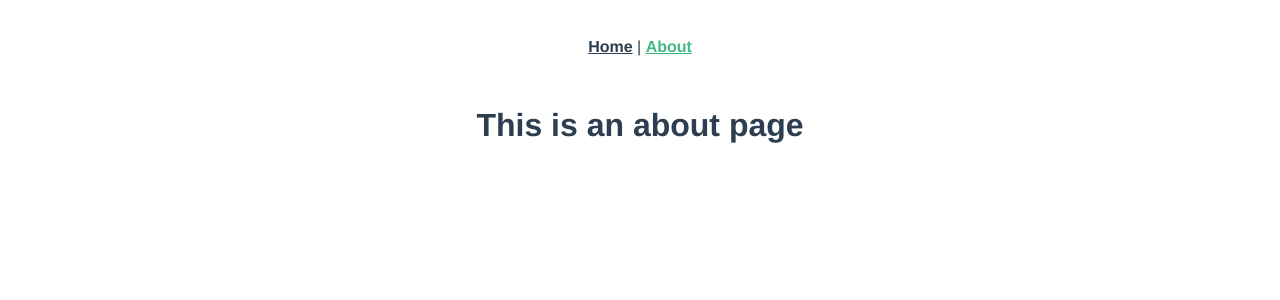
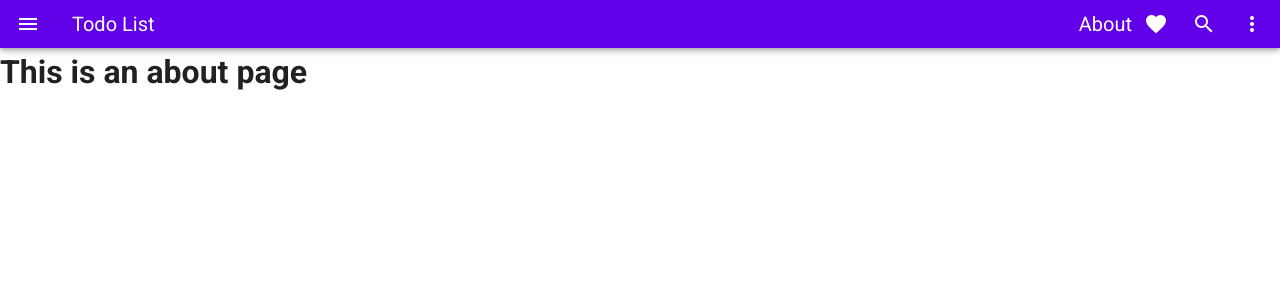
Before and after one commit to JuanDuran85/vueVuetifyVuexRouter, a Vue app: page /about in a window 1280 px wide. Shown: the top 300 px of the page. Built offline with nearby package versions, Linux system fonts and the light colour scheme.

Commit message:
agregando proyecto con vuetify y firebase

```diff
--- a/package.json
+++ b/package.json
@@ -11,6 +11,7 @@
     "core-js": "^3.6.5",
     "vue": "^2.6.11",
     "vue-router": "^3.2.0",
+    "vuetify": "^2.2.11",
     "vuex": "^3.4.0"
   },
   "devDependencies": {
@@ -23,8 +24,11 @@
     "eslint": "^6.7.2",
     "eslint-plugin-vue": "^6.2.2",
     "node-sass": "^4.12.0",
+    "sass": "^1.19.0",
     "sass-loader": "^8.0.2",
-    "vue-template-compiler": "^2.6.11"
+    "vue-cli-plugin-vuetify": "~2.0.7",
+    "vue-template-compiler": "^2.6.11",
+    "vuetify-loader": "^1.3.0"
   },
   "eslintConfig": {
     "root": true,
--- a/public/index.html
+++ b/public/index.html
@@ -6,6 +6,8 @@
     <meta name="viewport" content="width=device-width,initial-scale=1.0">
     <link rel="icon" href="<%= BASE_URL %>favicon.ico">
     <title><%= htmlWebpackPlugin.options.title %></title>
+    <link rel="stylesheet" href="https://fonts.googleapis.com/css?family=Roboto:100,300,400,500,700,900">
+    <link rel="stylesheet" href="https://cdn.jsdelivr.net/npm/@mdi/font@latest/css/materialdesignicons.min.css">
   </head>
   <body>
     <noscript>
--- a/src/App.vue
+++ b/src/App.vue
@@ -1,32 +1,26 @@
 <template>
-  <div id="app">
-    <div id="nav">
-      <router-link to="/">Home</router-link> |
-      <router-link to="/about">About</router-link>
-    </div>
-    <router-view/>
-  </div>
+  <v-app>
+    <NavBar />
+    <router-view></router-view>
+  </v-app>
 </template>
 
+<script>
+import NavBar from '@/components/NavBar.vue';
+
+export default {
+  name: 'App',
+
+  components: {
+    NavBar,
+  },
+
+  data: () => ({
+
+  }),
+};
+</script>
+
 <style lang="scss">
-#app {
-  font-family: Avenir, Helvetica, Arial, sans-serif;
-  -webkit-font-smoothing: antialiased;
-  -moz-osx-font-smoothing: grayscale;
-  text-align: center;
-  color: #2c3e50;
-}
 
-#nav {
-  padding: 30px;
-
-  a {
-    font-weight: bold;
-    color: #2c3e50;
-
-    &.router-link-exact-active {
-      color: #42b983;
-    }
-  }
-}
 </style>
--- a/src/components/HelloWorld.vue
+++ /dev/null
@@ -1,60 +0,0 @@
-<template>
-  <div class="hello">
-    <h1>{{ msg }}</h1>
-    <p>
-      For a guide and recipes on how to configure / customize this project,<br>
-      check out the
-      <a href="https://cli.vuejs.org" target="_blank" rel="noopener">vue-cli documentation</a>.
-    </p>
-    <h3>Installed CLI Plugins</h3>
-    <ul>
-      <li><a href="https://github.com/vuejs/vue-cli/tree/dev/packages/%40vue/cli-plugin-babel" target="_blank" rel="noopener">babel</a></li>
-      <li><a href="https://github.com/vuejs/vue-cli/tree/dev/packages/%40vue/cli-plugin-router" target="_blank" rel="noopener">router</a></li>
-      <li><a href="https://github.com/vuejs/vue-cli/tree/dev/packages/%40vue/cli-plugin-vuex" target="_blank" rel="noopener">vuex</a></li>
-      <li><a href="https://github.com/vuejs/vue-cli/tree/dev/packages/%40vue/cli-plugin-eslint" target="_blank" rel="noopener">eslint</a></li>
-    </ul>
-    <h3>Essential Links</h3>
-    <ul>
-      <li><a href="https://vuejs.org" target="_blank" rel="noopener">Core Docs</a></li>
-      <li><a href="https://forum.vuejs.org" target="_blank" rel="noopener">Forum</a></li>
-      <li><a href="https://chat.vuejs.org" target="_blank" rel="noopener">Community Chat</a></li>
-      <li><a href="https://twitter.com/vuejs" target="_blank" rel="noopener">Twitter</a></li>
-      <li><a href="https://news.vuejs.org" target="_blank" rel="noopener">News</a></li>
-    </ul>
-    <h3>Ecosystem</h3>
-    <ul>
-      <li><a href="https://router.vuejs.org" target="_blank" rel="noopener">vue-router</a></li>
-      <li><a href="https://vuex.vuejs.org" target="_blank" rel="noopener">vuex</a></li>
-      <li><a href="https://github.com/vuejs/vue-devtools#vue-devtools" target="_blank" rel="noopener">vue-devtools</a></li>
-      <li><a href="https://vue-loader.vuejs.org" target="_blank" rel="noopener">vue-loader</a></li>
-      <li><a href="https://github.com/vuejs/awesome-vue" target="_blank" rel="noopener">awesome-vue</a></li>
-    </ul>
-  </div>
-</template>
-
-<script>
-export default {
-  name: 'HelloWorld',
-  props: {
-    msg: String
-  }
-}
-</script>
-
-<!-- Add "scoped" attribute to limit CSS to this component only -->
-<style scoped lang="scss">
-h3 {
-  margin: 40px 0 0;
-}
-ul {
-  list-style-type: none;
-  padding: 0;
-}
-li {
-  display: inline-block;
-  margin: 0 10px;
-}
-a {
-  color: #42b983;
-}
-</style>
--- /dev/null
+++ b/src/components/Lista.vue
@@ -0,0 +1,52 @@
+<template>
+  <v-container>
+    <h2 class="text-center font-weight-medium">Agregando Tareas</h2>
+    <form @submit.prevent="agregando">
+      <v-text-field
+        v-model="task"
+        label="Ingrese actividad o tarea"
+        required
+      ></v-text-field>
+      <v-btn class="mr-4">Agregar</v-btn>
+      <v-btn  type="reset">Limpiar</v-btn>
+    </form>
+    <h2 class="text-left mt-16 font-weight-medium">Tareas por Realizar</h2>
+    <v-simple-table dense>
+      <template v-slot:default>
+        <thead>
+          <tr>
+            <th class="text-left">
+              Tarea
+            </th>
+            <th class="text-left">
+              Eliminar
+            </th>
+            <th class="text-left">
+              Modificar
+            </th>
+          </tr>
+        </thead>
+        <tbody>
+          <tr v-for="item in desserts" :key="item.name">
+            <td>{{ item.name }}</td>
+          </tr>
+        </tbody>
+      </template>
+    </v-simple-table>
+  </v-container>
+</template>
+
+<script>
+  export default {
+    name: 'Lista',
+    data: () => ({
+      task: '',
+
+    }),
+    methods: {
+      agregando(){
+
+      }
+    },
+  }
+</script>
--- /dev/null
+++ b/src/components/NavBar.vue
@@ -0,0 +1,53 @@
+<template>
+  <div>
+    <v-app-bar
+      color="deep-purple accent-4"
+      dense
+      dark
+    >
+      <v-app-bar-nav-icon></v-app-bar-nav-icon>
+
+      <v-toolbar-title><router-link tag="div" :to="{name: 'Home'}">Todo List</router-link></v-toolbar-title>
+      <v-spacer></v-spacer>
+      <v-toolbar-title><router-link tag="div" :to="{name: 'About'}">About</router-link></v-toolbar-title>
+
+      <v-btn icon>
+        <v-icon>mdi-heart</v-icon>
+      </v-btn>
+
+      <v-btn icon>
+        <v-icon>mdi-magnify</v-icon>
+      </v-btn>
+
+      <v-menu
+        left
+        bottom
+      >
+        <template v-slot:activator="{ on, attrs }">
+          <v-btn
+            icon
+            v-bind="attrs"
+            v-on="on"
+          >
+            <v-icon>mdi-dots-vertical</v-icon>
+          </v-btn>
+        </template>
+
+        <v-list>
+          <v-list-item
+            v-for="n in 5"
+            :key="n"
+            @click="() => {}"
+          >
+            <v-list-item-title>Option {{ n }}</v-list-item-title>
+          </v-list-item>
+        </v-list>
+      </v-menu>
+    </v-app-bar>
+  </div>
+</template>
+<script>
+export default {
+    name: 'Navbar'
+}
+</script>
--- a/src/main.js
+++ b/src/main.js
@@ -1,12 +1,14 @@
 import Vue from 'vue'
 import App from './App.vue'
-import router from './router'
-import store from './store'
+import router from './router/router'
+import store from './store/store'
+import vuetify from './plugins/vuetify';
 
 Vue.config.productionTip = false
 
 new Vue({
   router,
   store,
+  vuetify,
   render: h => h(App)
 }).$mount('#app')
--- /dev/null
+++ b/src/plugins/vuetify.js
@@ -0,0 +1,7 @@
+import Vue from 'vue';
+import Vuetify from 'vuetify/lib';
+
+Vue.use(Vuetify);
+
+export default new Vuetify({
+});
--- a/src/router/index.js
+++ b/src/router/router.js
@@ -13,9 +13,6 @@ const routes = [
   {
     path: '/about',
     name: 'About',
-    // route level code-splitting
-    // this generates a separate chunk (about.[hash].js) for this route
-    // which is lazy-loaded when the route is visited.
     component: () => import(/* webpackChunkName: "about" */ '../views/About.vue')
   }
 ]
--- a/src/views/Home.vue
+++ b/src/views/Home.vue
@@ -1,18 +1,16 @@
 <template>
   <div class="home">
-    <img alt="Vue logo" src="../assets/logo.png">
-    <HelloWorld msg="Welcome to Your Vue.js App"/>
+    <Lista />
   </div>
 </template>
 
 <script>
-// @ is an alias to /src
-import HelloWorld from '@/components/HelloWorld.vue'
+import Lista from '@/components/Lista.vue'
 
 export default {
   name: 'Home',
   components: {
-    HelloWorld
+    Lista
   }
 }
 </script>
--- /dev/null
+++ b/vue.config.js
@@ -0,0 +1,5 @@
+module.exports = {
+  "transpileDependencies": [
+    "vuetify"
+  ]
+}
```
Also changed, not shown: src/assets/logo.svg (added), src/store/store.js (renamed from src/store/index.js), 1 other file (tests, documents, lock files or other folders).
